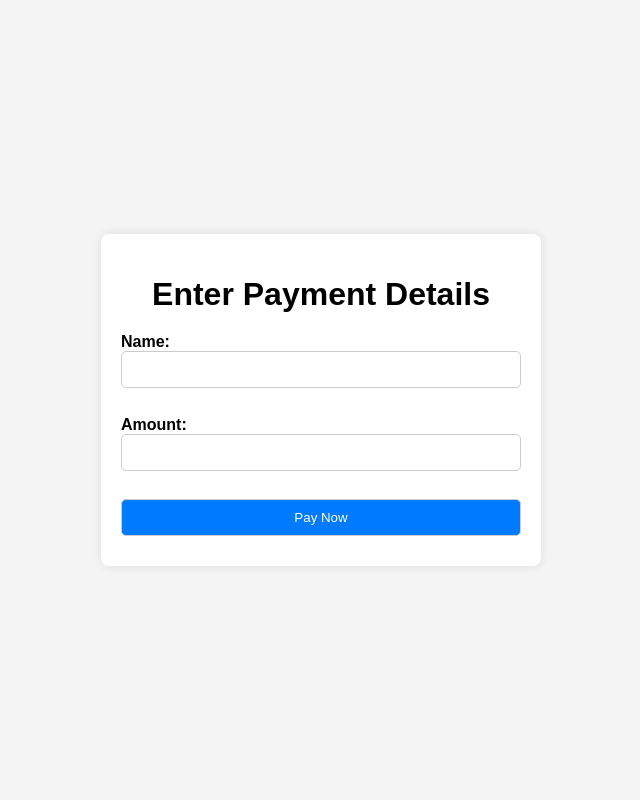
After one commit to AmudalaGirish/TomTom, a Django app: page /maps/payment_form/ in a window 1280 px wide. The commit adds this page. Shown: the whole page, without its empty margins (319-959 px from the left). Run offline with Django 5.2, Linux system fonts and the light colour scheme.

Commit message:
feat: Implement integration with Razorpay payment gateway

```diff
--- a/tomtom/maps/admin.py
+++ b/tomtom/maps/admin.py
@@ -1,5 +1,5 @@
 from django.contrib import admin
-from .models import Ride, Employee, Client
+from .models import Ride, Employee, Client, Payment
 from .forms import EmployeeForm, ClientForm
 
 class RideAdmin(admin.ModelAdmin):
@@ -12,6 +12,10 @@ class ClientAdmin(admin.ModelAdmin):
     list_display = ('id', 'name', 'address', 'latitude', 'longitude')
     form = ClientForm
 
+class PaymentAdmin(admin.ModelAdmin):
+    list_display = ('name', 'amount', 'order_id', 'razorpay_payment_id', 'paid')
+
 admin.site.register(Ride, RideAdmin)
 admin.site.register(Employee, EmployeeAdmin)
 admin.site.register(Client, ClientAdmin)
+admin.site.register(Payment, PaymentAdmin)
--- /dev/null
+++ b/tomtom/maps/templates/maps/payment_form.html
@@ -0,0 +1,102 @@
+<!DOCTYPE html>
+<html lang="en">
+
+<head>
+    <meta charset="UTF-8">
+    <meta name="viewport" content="width=device-width, initial-scale=1.0">
+    <title>Payment Form</title>
+    <style>
+        body {
+            font-family: Arial, sans-serif;
+            background-color: #f4f4f4;
+            margin: 0;
+            padding: 0;
+            display: flex;
+            justify-content: center;
+            align-items: center;
+            min-height: 100vh;
+        }
+
+        .container {
+            max-width: 400px;
+            width: 100%;
+            padding: 20px;
+            background-color: #fff;
+            box-shadow: 0 0 10px rgba(0, 0, 0, 0.1);
+            border-radius: 8px;
+        }
+
+        h1 {
+            text-align: center;
+            margin-bottom: 20px;
+        }
+
+        label {
+            font-weight: bold;
+        }
+
+        input[type="text"],
+        input[type="number"],
+        button[type="submit"] {
+            width: 100%;
+            padding: 10px;
+            margin-bottom: 10px;
+            border-radius: 5px;
+            border: 1px solid #ccc;
+            box-sizing: border-box;
+        }
+
+        button[type="submit"] {
+            background-color: #007bff;
+            color: #fff;
+            cursor: pointer;
+            transition: background-color 0.3s ease;
+        }
+
+        button[type="submit"]:hover {
+            background-color: #0056b3;
+        }
+
+        .razorpay-container {
+            margin-top: 20px;
+        }
+    </style>
+</head>
+
+<body>
+    <div class="container">
+        <h1>Enter Payment Details</h1>
+        <form id="paymentForm" action="{% url 'payment_form' %}" method="POST">
+            {% csrf_token %}
+            <label for="name">Name:</label>
+            <input type="text" id="name" name="name" required><br><br>
+            <label for="amount">Amount:</label>
+            <input type="number" id="amount" name="amount" min="1" required><br><br>
+            <button type="submit">Pay Now</button>
+        </form>
+
+        {% if payment %}
+            <!-- Razorpay Payment Button -->
+            <form action="{% url 'payment_status' %}" method="POST">
+                {% csrf_token %}
+                <script src="https://checkout.razorpay.com/v1/checkout.js"
+                        data-key="rzp_test_6CCIFMIjOZytSE"
+                        data-amount="{{ payment.amount }}"
+                        data-currency="{{ payment.currency }}"
+                        data-order_id="{{ payment.id }}"
+                        data-buttontext="Pay with Razorpay"
+                        data-name="Tom Route"
+                        data-description="Payment for Ride Request"
+                        data-image="path_to_your_logo.png"
+                        data-prefill.name="{{ payment.name }}"
+                        data-prefill.email="{{ payment.email }}"
+                        data-theme.color="#F37254">
+                    </script>
+                <!-- <input type="hidden" value="{{ amount }}" name="amount"> -->
+            </form>
+
+        {% endif %}
+    </div>
+</body>
+
+</html>
--- a/tomtom/maps/urls.py
+++ b/tomtom/maps/urls.py
@@ -14,5 +14,7 @@ urlpatterns = [
     path('get_employees/', get_employees, name='get_employees'),
     path('get_client_details/<int:pk>/', get_client_details, name='get_client_details'),
     path('get_employee_details/<int:pk>/', get_employee_details, name='get_employee_details'),
-     path('get_nearby_employees/', get_nearby_employees, name='get_nearby_employees'),
+    path('get_nearby_employees/', get_nearby_employees, name='get_nearby_employees'),
+    path('payment_form/', payment_form, name='payment_form'),
+    path('payment_status/', payment_status, name='payment_status'),
 ]
--- a/tomtom/maps/views.py
+++ b/tomtom/maps/views.py
@@ -5,12 +5,71 @@ from .utils import get_coordinates, haversine
 from django.db import IntegrityError
 from django.contrib import messages
 from django.conf import settings
-from .models import Employee, Client
+from .models import Employee, Client, Payment
 from .forms import EmployeeForm, ClientForm
 from django.views.decorators.http import require_GET
 import math
 import requests
 import json
+import razorpay
+from django.views.decorators.csrf import csrf_exempt
+
+
+
+def payment_form(request):
+    if request.method == 'POST':
+        name = request.POST.get('name')
+        amount = int(request.POST.get('amount')) * 100  # Convert to paise for Razorpay
+
+        # Initialize Razorpay client
+        client = razorpay.Client(
+            auth=("", ""))
+
+        # Create Razorpay order
+
+        response_payment = client.order.create(
+            dict(amount=amount, currency='INR'))
+
+        print(response_payment)
+        order_id = response_payment['id']
+        order_status = response_payment['status']
+        if order_status == 'created':
+            amount = amount / 100  # Convert back to Rupees
+            payment = Payment(
+                name=name, amount=amount, order_id=order_id)
+            payment.save()
+            response_payment['name'] = name
+            response_payment['email'] = "example@gmail.com"
+            return render(request, 'maps/payment_form.html', {'payment': response_payment})
+
+    return render(request, 'maps/payment_form.html')
+
+@csrf_exempt
+def payment_status(request):
+    response = request.POST
+    print(response)
+    params_dict = {
+        'razorpay_order_id': response['razorpay_order_id'],
+        'razorpay_payment_id': response['razorpay_payment_id'],
+        'razorpay_signature': response['razorpay_signature']
+    }
+
+    # client instance
+    client = razorpay.Client(
+        auth=("", ""))
+
+    try:
+        status = client.utility.verify_payment_signature(params_dict)
+        payment = Payment.objects.get(order_id=response['razorpay_order_id'])
+        payment.razorpay_payment_id = response['razorpay_payment_id']
+        payment.paid = True
+        payment.save()
+        return render(request, 'maps/payment_status.html', {'status': True})
+    except:
+        status = "Payment Failed"
+        print(status)
+    print(response)
+    return render(request, 'maps/payment_status.html', {'status': False})
 
 
 def ride_request(request):
```
Also changed, not shown: tomtom/maps/models.py (+25 -5 lines), tomtom/maps/templates/maps/payment_status.html (added, +71 -0 lines), tomtom/maps/templates/maps/success_page.html (+50 -6 lines), tomtom/db.sqlite3, tomtom/maps/migrations/0007_payment.py (added).
